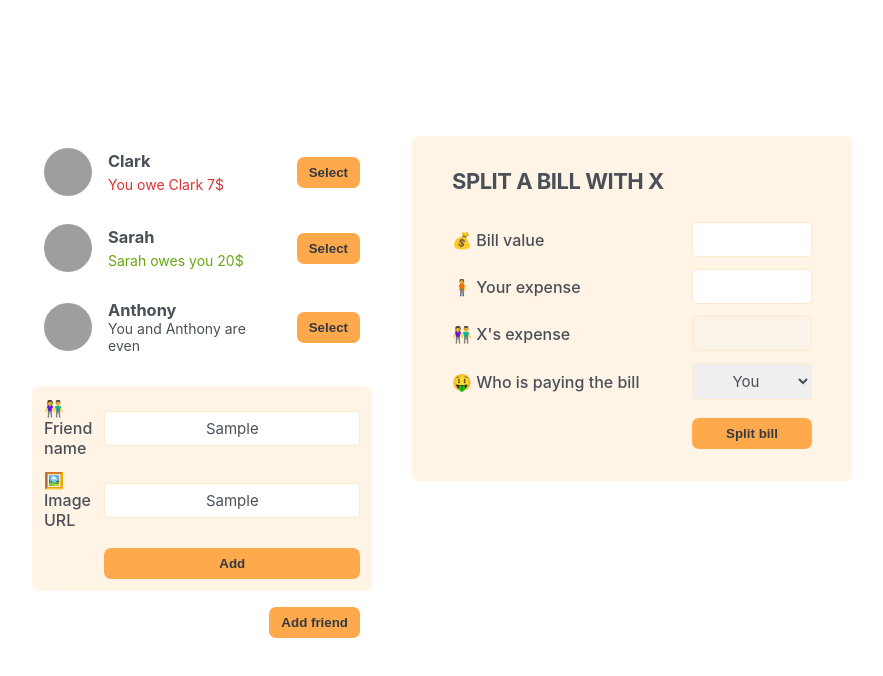
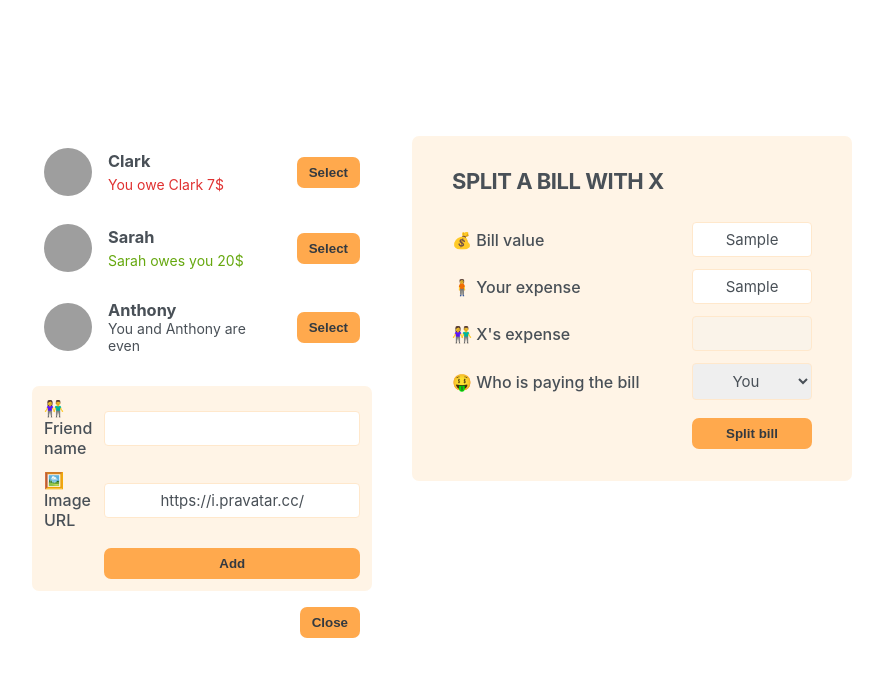
Before and after one commit to yakolga/eat-n-split, a React (Create React App) app: page / in a window 1280 px wide. Both pictures are taken after typing "Sample", "Sample" into the empty fields and a click on the button "Add friend". Shown: the top 676 px of the page, without its empty margins (198-1081 px from the left). Built offline with nearby package versions, Linux system fonts and the light colour scheme; grey boxes are pictures that could not be loaded; the HTML template or start-up script is replaced by a standard one.

Commit message:
feat: adding a new friend

```diff
--- a/src/App.js
+++ b/src/App.js
@@ -2,6 +2,7 @@ import FriendList from "./components/FriendList";
 import FormAddFriend from "./components/FormAddFriend";
 import Button from "./components/Button";
 import FormSplitBill from "./components/FormSplitBill";
+import { useState } from "react";
 
 const initialFriends = [
   {
@@ -25,12 +26,24 @@ const initialFriends = [
 ];
 
 export default function App() {
+  const [addForm, setAddForm] = useState(false);
+  const [friends, setFriends] = useState(initialFriends);
+
+  function toggleShowForm() {
+    setAddForm(prev => !prev);
+  }
+
+  function handleAddFriend(friend) {
+    setFriends(friends => [...friends, friend]);
+    setAddForm(false);
+  }
+
   return (
     <div className="app">
       <div className="sidebar">
-        <FriendList friends={initialFriends}/>
-        <FormAddFriend/>
-        <Button>Add friend</Button>
+        <FriendList friends={friends}/>
+        {addForm && <FormAddFriend onSubmit={handleAddFriend}/>}
+        <Button onClick={toggleShowForm}>{addForm ? 'Close' : 'Add friend'}</Button>
       </div>
       <FormSplitBill/>
     </div>
--- a/src/components/Button.jsx
+++ b/src/components/Button.jsx
@@ -1,3 +1,5 @@
-export default function Button({children}) {
-   return <button className="button">{children}</button>
+export default function Button({children, onClick}) {
+   return (
+      <button className="button" onClick={onClick}>{children}</button>
+   )
 }
--- a/src/components/FormAddFriend.jsx
+++ b/src/components/FormAddFriend.jsx
@@ -1,13 +1,28 @@
 import Button from "./Button"
+import { useState } from "react";
 
-export default function FormAddFriend() {
+export default function FormAddFriend({onSubmit}) {
+    const [name, setName] = useState('');
+    const [image, setImage] = useState('https://i.pravatar.cc/');
+
+    function handleSubmit(e) {
+        e.preventDefault();
+        if (!name || !image) return
+
+        const newFriend = {id: Date.now(), name: name, image: image, balance: 0};
+        onSubmit(newFriend);
+
+        setName('');
+        setImage('https://i.pravatar.cc/');
+    }
+
     return(
-        <form className="form-add-friend">
+        <form className="form-add-friend" onSubmit={(e) => handleSubmit(e)}>
             <label>👫 Friend name</label>
-            <input type="text"></input>
+            <input type="text" value={name} onChange={(e) => setName(e.target.value)}></input>
 
             <label>🖼️ Image URL</label>
-            <input type="text"></input>
+            <input type="text" value={image} onChange={(e) => setImage(e.target.value)}></input>
 
             <Button>Add</Button>
         </form>
```
